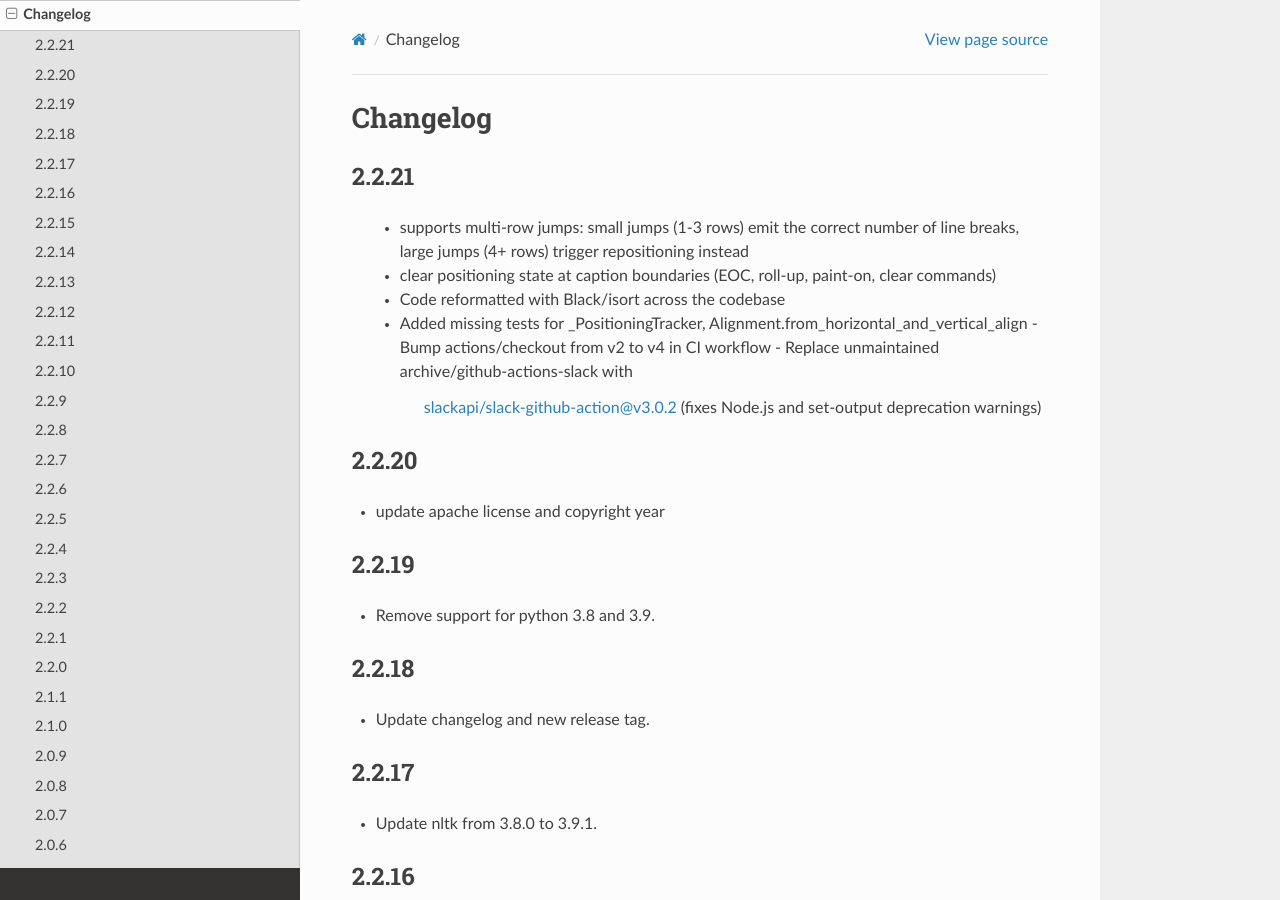
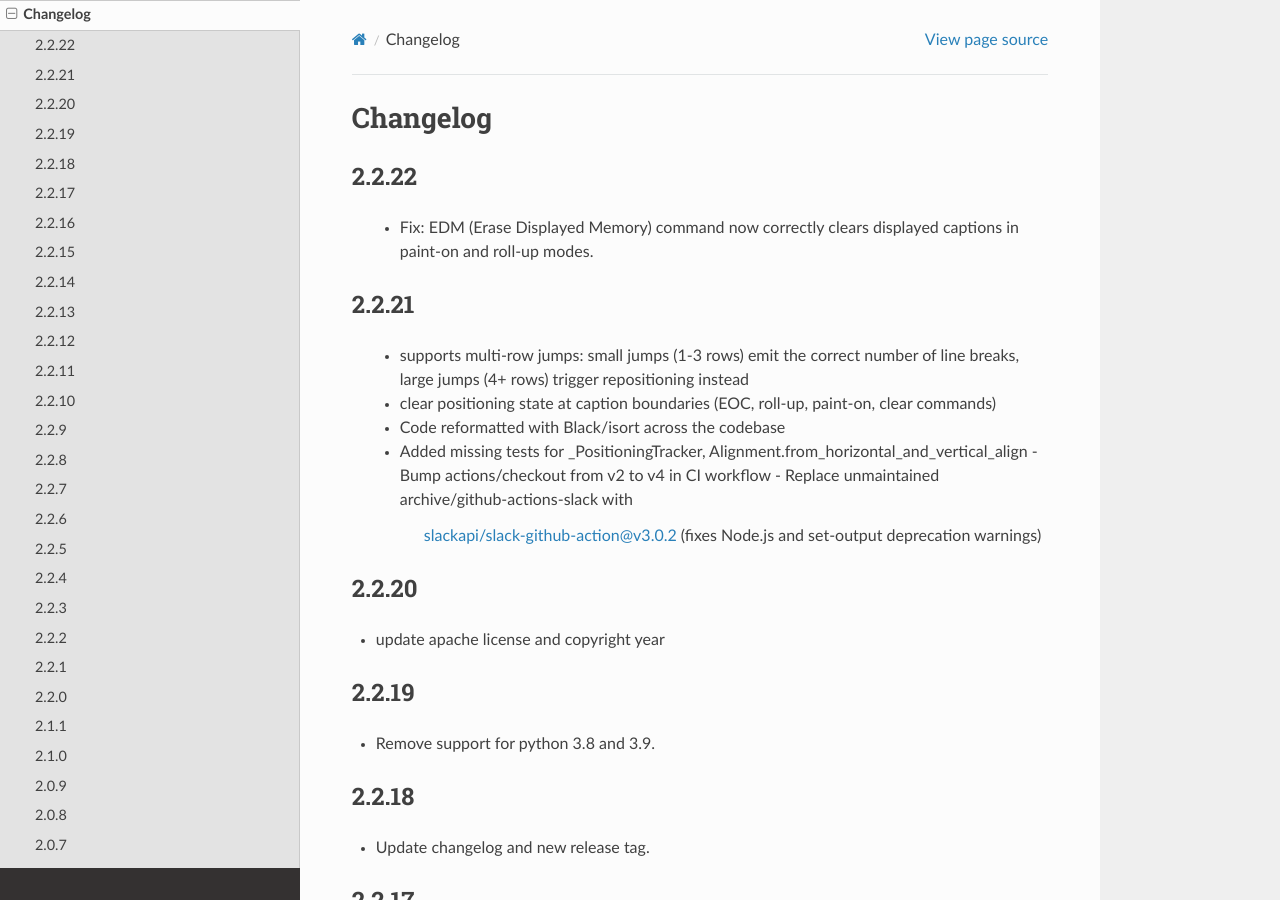
Before and after one commit to pbs/pycaption, a Sphinx documentation site: the page built from docs/changelog.rst, in a window 1280 px wide and 900 px high. Built offline with Sphinx 7.4.7 and the Read the Docs theme 3.1.0, drawn with Linux system fonts in a browser that asks for light colours.

Commit message:
bump version

```diff
--- a/docs/changelog.rst
+++ b/docs/changelog.rst
@@ -1,5 +1,11 @@
 Changelog
 ---------
+2.2.22
+^^^^^^
+  - Fix: EDM (Erase Displayed Memory) command now
+    correctly clears displayed captions in paint-on
+    and roll-up modes.
+
 2.2.21
 ^^^^^^
   - supports multi-row jumps: small jumps (1-3 rows)
--- a/docs/conf.py
+++ b/docs/conf.py
@@ -53,9 +53,9 @@ copyright = "2012-2026, PBS.org " \
 # built documents.
 #
 # The short X.Y version.
-version = "2.2.21"
+version = "2.2.22"
 # The full version, including alpha/beta/rc tags.
-release = "2.2.21"
+release = "2.2.22"
 
 # The language for content autogenerated by Sphinx. Refer to documentation
 # for a list of supported languages.
--- a/setup.py
+++ b/setup.py
@@ -20,7 +20,7 @@ transcript_dependencies = ["nltk==3.9.1"]
 
 setup(
     name="pycaption",
-    version="2.2.21",
+    version="2.2.22",
     description="Closed caption converter",
     long_description=open(README_PATH).read(),
     author="Joe Norton",
```
